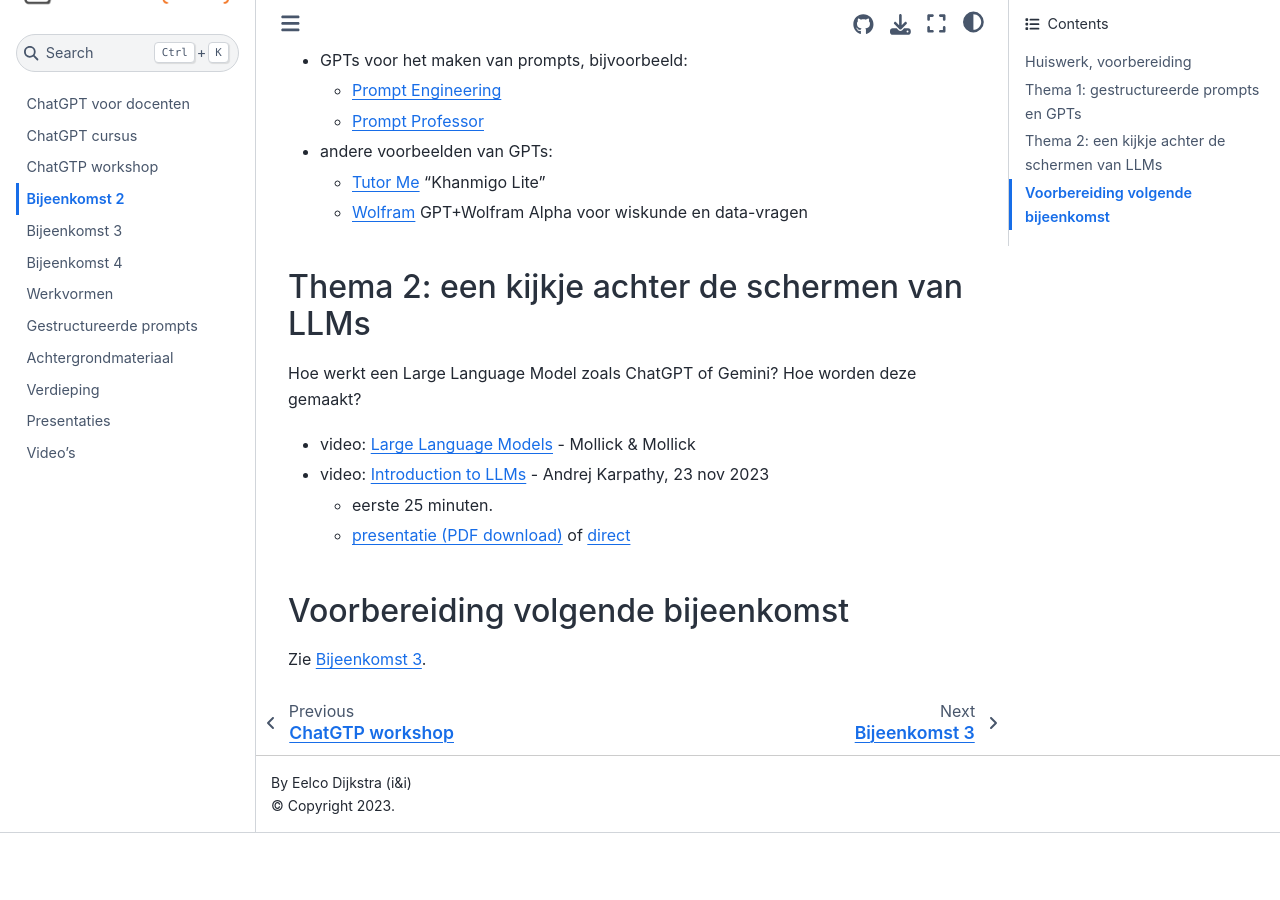
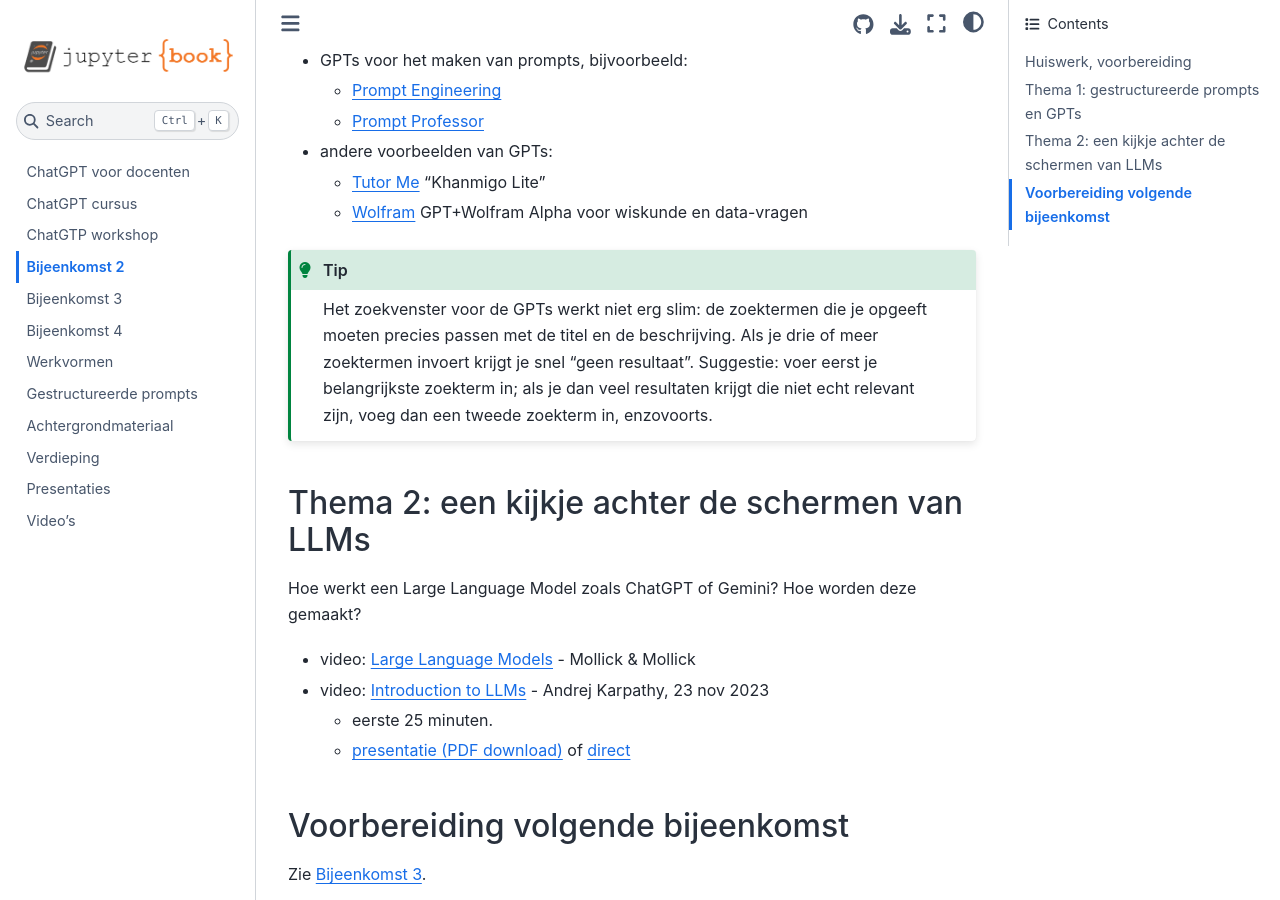
Before and after one commit to infvo/chatgptbook, a Jupyter Book: the page built from bijeenkomst-2.md, in a window 1280 px wide and 900 px high, scrolled down 1283 px. Built offline with Jupyter Book 1.0.4 settings and Sphinx 7.4.7 and the Sphinx Book theme 1.1.4, drawn with Linux system fonts in a browser that asks for light colours; before the commit the page ends 2116 px from its top, so only the background shows below that.

Commit message:
Update bijeenkomst-2.md

```diff
--- a/bijeenkomst-2.md
+++ b/bijeenkomst-2.md
@@ -43,6 +43,10 @@
     * [Tutor Me](https://chat.openai.com/g/g-hRCqiqVlM-tutor-me) "Khanmigo Lite"
     * [Wolfram](https://chat.openai.com/g/g-0S5FXLyFN-wolfram) GPT+Wolfram Alpha voor wiskunde en data-vragen
 
+:::{tip}
+Het zoekvenster voor de GPTs werkt niet erg slim: de zoektermen die je opgeeft moeten precies passen met de titel en de beschrijving. Als je drie of meer zoektermen invoert krijgt je snel "geen resultaat". Suggestie: voer eerst je belangrijkste zoekterm in; als je dan veel resultaten krijgt die niet echt relevant zijn, voeg dan een tweede zoekterm in, enzovoorts.
+:::
+
 ## Thema 2: een kijkje achter de schermen van LLMs
 
 Hoe werkt een Large Language Model zoals ChatGPT of Gemini? Hoe worden deze gemaakt?
```
